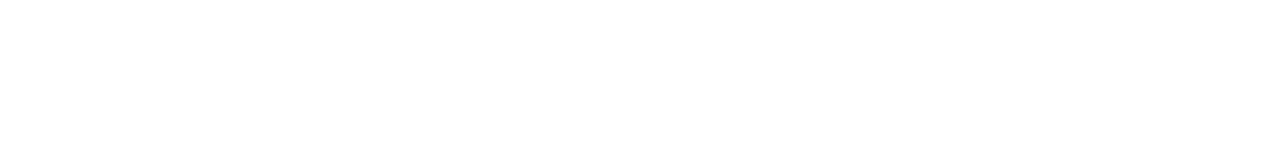
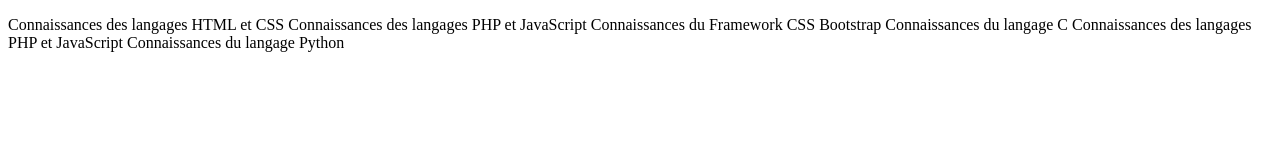
Before and after one commit to VertueuxNkp/mon-cv, a plain HTML site: page index.html in a window 1280 px wide. Drawn offline with Linux system fonts and the light colour scheme.

Commit message:
mise en place de la section competences

```diff
--- a/index.html
+++ b/index.html
@@ -9,5 +9,15 @@
 
 <body>
 
+    <div class="competences">
+        <p>
+            Connaissances des langages HTML et CSS
+            Connaissances des langages PHP et JavaScript
+            Connaissances du Framework CSS Bootstrap
+            Connaissances du langage C
+            Connaissances des langages PHP et JavaScript
+            Connaissances du langage Python
+        </p>
+    </div>
 
 </body>
```
